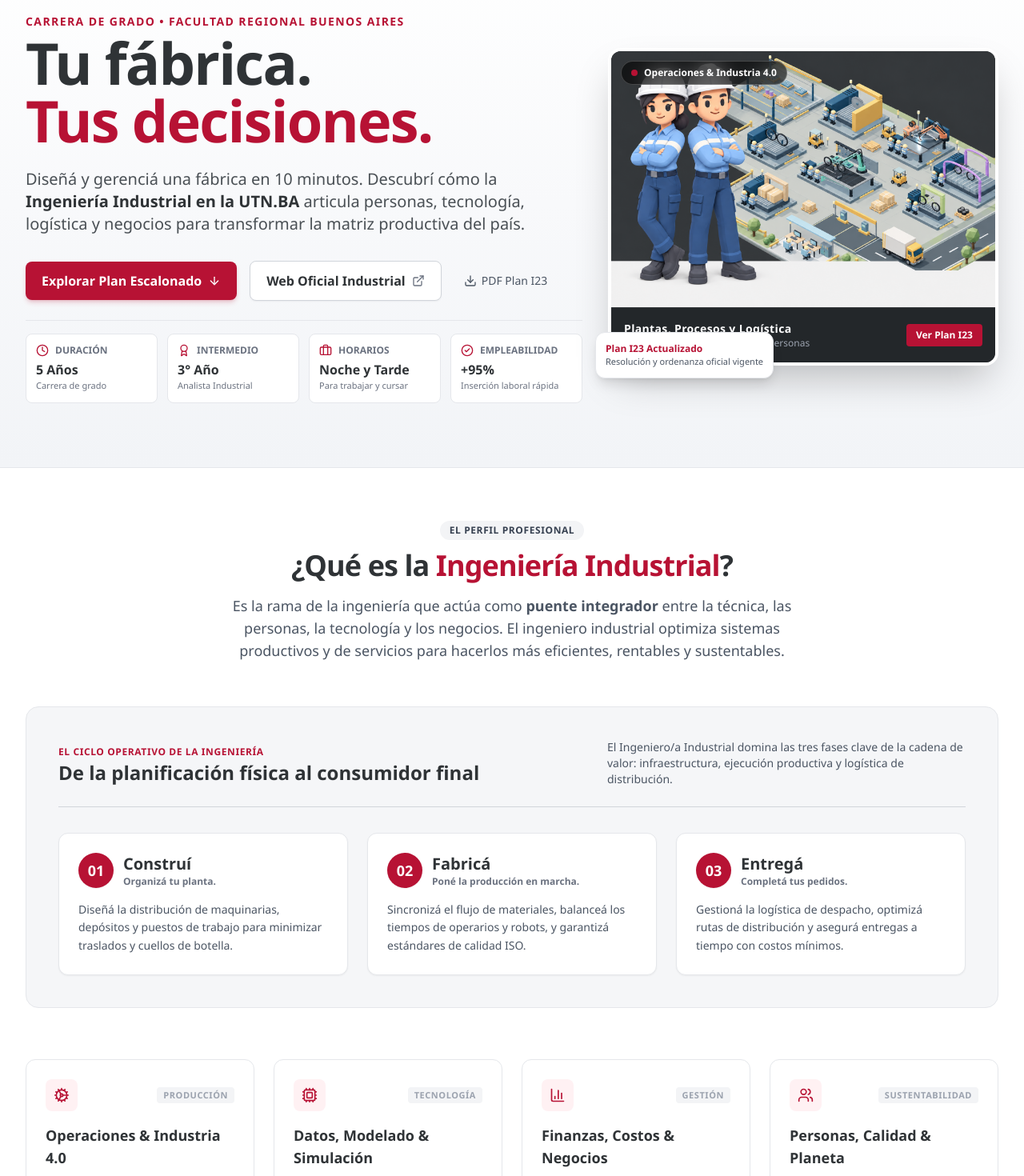
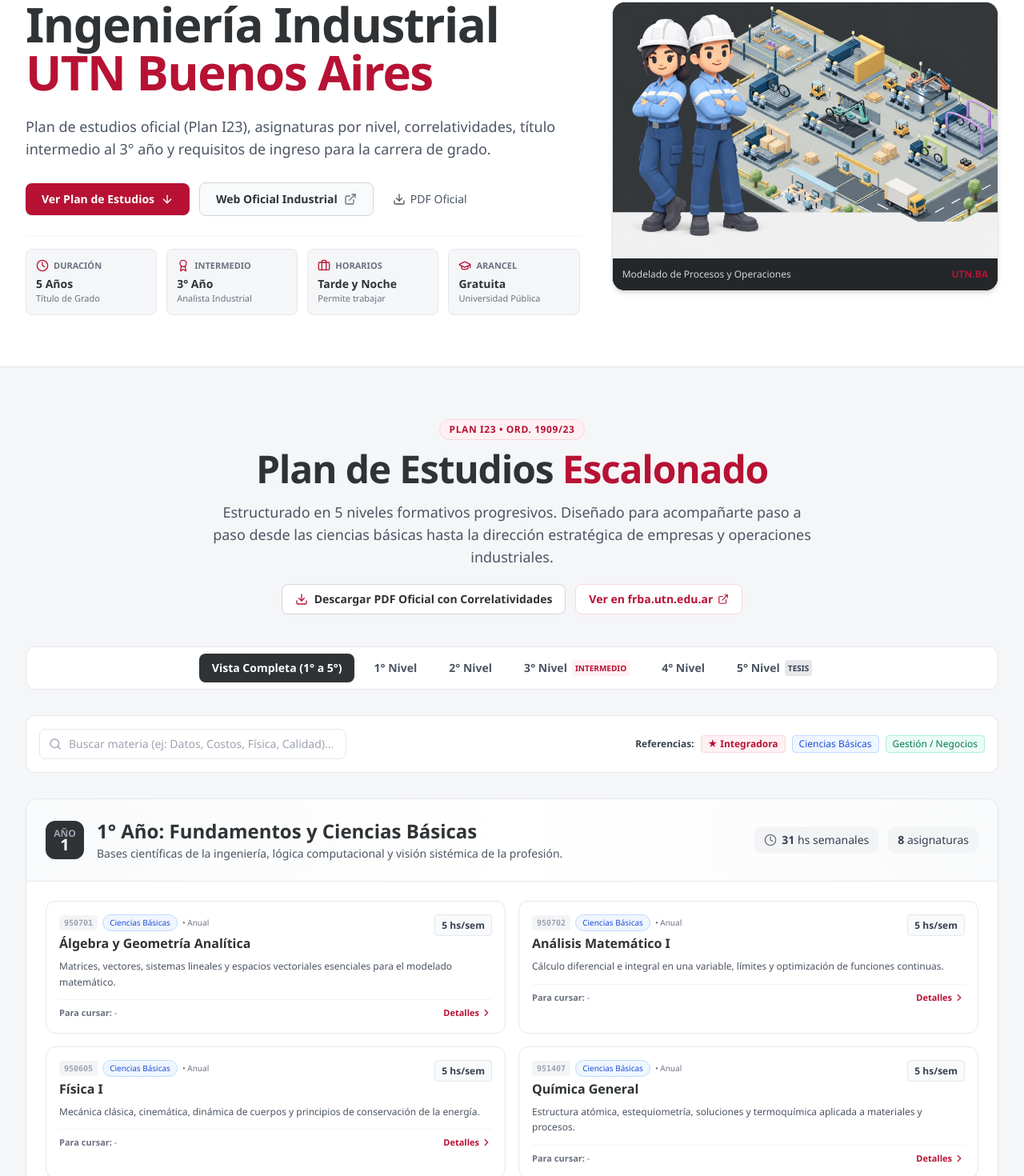
Before and after one commit to manutorres413-tech/ingenieria-industrial-utnba, a React (Vite) app: page / in a window 1280 px wide. Shown: the part 157-1627 px from the top of the page at 80% size. Built offline with nearby package versions, Linux system fonts and the light colour scheme.

Commit message:
refactor: simplify layout, remove top ribbons and make brochure concise and direct

```diff
--- a/src/App.jsx
+++ b/src/App.jsx
@@ -1,7 +1,6 @@
 import React from 'react';
 import Navbar from './components/Navbar';
 import Hero from './components/Hero';
-import StepsPillars from './components/StepsPillars';
 import SteppedStudyPlan from './components/SteppedStudyPlan';
 import CareerProfile from './components/CareerProfile';
 import WhyUTN from './components/WhyUTN';
@@ -16,7 +15,6 @@
 
       <main className="flex-grow">
         <Hero />
-        <StepsPillars />
         <SteppedStudyPlan />
         <CareerProfile />
         <WhyUTN />
--- a/src/components/Hero.jsx
+++ b/src/components/Hero.jsx
@@ -1,49 +1,37 @@
 import React from 'react';
-import { ArrowDown, ExternalLink, Download, Sparkles, CheckCircle2, Clock, Briefcase, Award } from 'lucide-react';
+import { ArrowDown, ExternalLink, Download, Clock, Briefcase, Award, GraduationCap } from 'lucide-react';
 
 export default function Hero() {
   return (
-    <section className="relative pt-6 pb-14 sm:pt-10 sm:pb-20 overflow-hidden bg-gradient-to-b from-white via-[#F8F9FB] to-[#F2F4F7]">
+    <section className="relative pt-8 pb-12 sm:pt-12 sm:pb-16 bg-white border-b border-gray-200">
       <div className="max-w-7xl mx-auto px-4 sm:px-6 lg:px-8">
 
-        {/* Expo Carreras Ribbon */}
-        <div className="flex flex-wrap items-center gap-2 mb-6">
-          <div className="inline-flex items-center space-x-2 px-3 py-1 rounded-full text-xs font-bold tracking-wide uppercase bg-[#FFF1F3] text-[#B71234] border border-[#FCD4DA]">
-            <Sparkles className="w-3.5 h-3.5" />
-            <span>Expo Carreras UTN Buenos Aires</span>
-          </div>
-          <span className="text-xs font-semibold text-gray-500 hidden sm:inline">•</span>
-          <span className="text-xs text-gray-600 font-medium">
-            Departamento de Ingeniería Industrial (Plan I23)
-          </span>
-        </div>
+        <div className="grid grid-cols-1 lg:grid-cols-12 gap-8 lg:gap-10 items-center">
 
-        <div className="grid grid-cols-1 lg:grid-cols-12 gap-10 lg:gap-8 items-center">
-
-          {/* Left Column: Headlines & Pitch */}
+          {/* Left Column: Title & Presentation */}
           <div className="lg:col-span-7 space-y-6 text-left">
 
             <div className="space-y-1">
-              <span className="text-xs sm:text-sm font-bold uppercase tracking-widest text-[#B71234]">
-                CARRERA DE GRADO • FACULTAD REGIONAL BUENOS AIRES
+              <span className="text-xs sm:text-sm font-bold uppercase tracking-wider text-[#B71234]">
+                Universidad Tecnológica Nacional • Facultad Regional Buenos Aires
               </span>
-              <h1 className="text-4xl sm:text-6xl xl:text-7xl font-extrabold tracking-tight leading-[1.08]">
-                <span className="block text-[#2F3336]">Tu fábrica.</span>
-                <span className="block text-[#B71234]">Tus decisiones.</span>
+              <h1 className="text-4xl sm:text-5xl xl:text-6xl font-black tracking-tight text-[#2F3336] leading-tight">
+                Ingeniería Industrial <br />
+                <span className="text-[#B71234]">UTN Buenos Aires</span>
               </h1>
             </div>
 
-            <p className="text-lg sm:text-xl font-normal text-[#4A5055] max-w-2xl leading-relaxed">
-              Diseñá y gerenciá una fábrica en 10 minutos. Descubrí cómo la <strong className="text-[#2F3336] font-semibold">Ingeniería Industrial en la UTN.BA</strong> articula personas, tecnología, logística y negocios para transformar la matriz productiva del país.
+            <p className="text-base sm:text-lg text-gray-600 max-w-2xl leading-relaxed">
+              Plan de estudios oficial (Plan I23), asignaturas por nivel, correlatividades, título intermedio al 3° año y requisitos de ingreso para la carrera de grado.
             </p>
 
             {/* Quick CTAs */}
-            <div className="flex flex-wrap items-center gap-3 sm:gap-4 pt-2">
+            <div className="flex flex-wrap items-center gap-3 pt-1">
               <a
                 href="#plan-estudios"
-                className="inline-flex items-center space-x-2 px-5 py-3 rounded-lg text-sm sm:text-base font-bold text-white bg-[#B71234] hover:bg-[#9E0E2B] shadow-md shadow-[#B71234]/20 transition-all transform hover:-translate-y-0.5"
+                className="inline-flex items-center space-x-2 px-5 py-2.5 rounded-lg text-sm font-bold text-white bg-[#B71234] hover:bg-[#9E0E2B] shadow-sm transition-all"
               >
-                <span>Explorar Plan Escalonado</span>
+                <span>Ver Plan de Estudios</span>
                 <ArrowDown className="w-4 h-4" />
               </a>
 
@@ -51,7 +39,7 @@
                 href="https://frba.utn.edu.ar/ingreso/ingenieria-industrial/"
                 target="_blank"
                 rel="noopener noreferrer"
-                className="inline-flex items-center space-x-2 px-5 py-3 rounded-lg text-sm sm:text-base font-semibold text-[#2F3336] bg-white hover:bg-gray-50 border border-gray-300 shadow-sm transition-all"
+                className="inline-flex items-center space-x-2 px-5 py-2.5 rounded-lg text-sm font-semibold text-[#2F3336] bg-gray-50 hover:bg-gray-100 border border-gray-300 transition-all"
               >
                 <span>Web Oficial Industrial</span>
                 <ExternalLink className="w-4 h-4 text-gray-500" />
@@ -60,91 +48,68 @@
               <a
                 href="./PLAN_I23_Ingenieria_Industrial_UTNBA.pdf"
                 download
-                className="inline-flex items-center space-x-1.5 px-3 py-3 rounded-lg text-xs sm:text-sm font-medium text-gray-600 hover:text-[#B71234] transition-colors"
+                className="inline-flex items-center space-x-1.5 px-3 py-2.5 rounded-lg text-xs sm:text-sm font-medium text-gray-600 hover:text-[#B71234] transition-colors"
                 title="Descargar PDF Oficial"
               >
                 <Download className="w-4 h-4" />
-                <span>PDF Plan I23</span>
+                <span>PDF Oficial</span>
               </a>
             </div>
 
-            {/* Quick Key Highlights Grid */}
-            <div className="pt-4 border-t border-gray-200 grid grid-cols-2 sm:grid-cols-4 gap-3 text-left">
-              <div className="bg-white p-3 rounded-lg border border-gray-200 shadow-2xs">
-                <div className="flex items-center space-x-2 text-[#B71234] mb-1">
+            {/* Simple Key Data Points */}
+            <div className="pt-4 border-t border-gray-100 grid grid-cols-2 sm:grid-cols-4 gap-3 text-left">
+              <div className="bg-[#F5F6F8] p-3 rounded-lg border border-gray-200">
+                <div className="flex items-center space-x-1.5 text-[#B71234] mb-1">
                   <Clock className="w-4 h-4" />
-                  <span className="text-xs font-bold uppercase text-gray-500">Duración</span>
+                  <span className="text-[11px] font-bold uppercase text-gray-500">Duración</span>
                 </div>
-                <div className="text-sm sm:text-base font-bold text-[#2F3336]">5 Años</div>
-                <div className="text-[11px] text-gray-500">Carrera de grado</div>
+                <div className="text-sm font-bold text-[#2F3336]">5 Años</div>
+                <div className="text-[11px] text-gray-500">Título de Grado</div>
               </div>
 
-              <div className="bg-white p-3 rounded-lg border border-gray-200 shadow-2xs">
-                <div className="flex items-center space-x-2 text-[#B71234] mb-1">
+              <div className="bg-[#F5F6F8] p-3 rounded-lg border border-gray-200">
+                <div className="flex items-center space-x-1.5 text-[#B71234] mb-1">
                   <Award className="w-4 h-4" />
-                  <span className="text-xs font-bold uppercase text-gray-500">Intermedio</span>
+                  <span className="text-[11px] font-bold uppercase text-gray-500">Intermedio</span>
                 </div>
-                <div className="text-sm sm:text-base font-bold text-[#2F3336]">3° Año</div>
+                <div className="text-sm font-bold text-[#2F3336]">3° Año</div>
                 <div className="text-[11px] text-gray-500">Analista Industrial</div>
               </div>
 
-              <div className="bg-white p-3 rounded-lg border border-gray-200 shadow-2xs">
-                <div className="flex items-center space-x-2 text-[#B71234] mb-1">
+              <div className="bg-[#F5F6F8] p-3 rounded-lg border border-gray-200">
+                <div className="flex items-center space-x-1.5 text-[#B71234] mb-1">
                   <Briefcase className="w-4 h-4" />
-                  <span className="text-xs font-bold uppercase text-gray-500">Horarios</span>
+                  <span className="text-[11px] font-bold uppercase text-gray-500">Horarios</span>
                 </div>
-                <div className="text-sm sm:text-base font-bold text-[#2F3336]">Noche y Tarde</div>
-                <div className="text-[11px] text-gray-500">Para trabajar y cursar</div>
+                <div className="text-sm font-bold text-[#2F3336]">Tarde y Noche</div>
+                <div className="text-[11px] text-gray-500">Permite trabajar</div>
               </div>
 
-              <div className="bg-white p-3 rounded-lg border border-gray-200 shadow-2xs">
-                <div className="flex items-center space-x-2 text-[#B71234] mb-1">
-                  <CheckCircle2 className="w-4 h-4" />
-                  <span className="text-xs font-bold uppercase text-gray-500">Empleabilidad</span>
+              <div className="bg-[#F5F6F8] p-3 rounded-lg border border-gray-200">
+                <div className="flex items-center space-x-1.5 text-[#B71234] mb-1">
+                  <GraduationCap className="w-4 h-4" />
+                  <span className="text-[11px] font-bold uppercase text-gray-500">Arancel</span>
                 </div>
-                <div className="text-sm sm:text-base font-bold text-[#2F3336]">+95%</div>
-                <div className="text-[11px] text-gray-500">Inserción laboral rápida</div>
+                <div className="text-sm font-bold text-[#2F3336]">Gratuita</div>
+                <div className="text-[11px] text-gray-500">Universidad Pública</div>
               </div>
             </div>
 
           </div>
 
-          {/* Right Column: Poster 3D Factory Illustration */}
-          <div className="lg:col-span-5 relative">
-            <div className="relative mx-auto rounded-2xl overflow-hidden shadow-2xl bg-[#23272A] border-4 border-white">
-
-              {/* Badge Over Image */}
-              <div className="absolute top-3 left-3 z-10 bg-black/60 backdrop-blur-md px-3 py-1.5 rounded-full border border-white/20 flex items-center space-x-2">
-                <div className="w-2 h-2 rounded-full bg-[#B71234]"></div>
-                <span className="text-white text-xs font-semibold">Operaciones & Industria 4.0</span>
-              </div>
-
+          {/* Right Column: Clean Illustration */}
+          <div className="lg:col-span-5">
+            <div className="rounded-2xl overflow-hidden shadow-md border border-gray-200 bg-[#23272A]">
               <img
                 src="./assets/planta-industrial-3d.png"
                 alt="Planta Industrial y Modelado de Procesos UTNBA"
-                className="w-full h-auto object-cover transform hover:scale-102 transition-transform duration-500"
+                className="w-full h-auto object-cover"
               />
-
-              <div className="p-4 bg-[#23272A] text-white flex items-center justify-between border-t border-white/10">
-                <div>
-                  <h3 className="text-sm font-bold tracking-wide">Plantas, Procesos y Logística</h3>
-                  <p className="text-xs text-gray-400">Optimizá recursos, tecnología y personas</p>
-                </div>
-                <a
-                  href="#plan-estudios"
-                  className="px-3 py-1.5 bg-[#B71234] hover:bg-[#9E0E2B] text-white text-xs font-bold rounded transition-colors"
-                >
-                  Ver Plan I23
-                </a>
+              <div className="p-3 bg-[#23272A] text-white flex items-center justify-between text-xs">
+                <span className="text-gray-300 font-medium">Modelado de Procesos y Operaciones</span>
+                <span className="text-[#B71234] font-bold">UTN.BA</span>
               </div>
             </div>
-
-            {/* Subtle floating badge */}
-            <div className="hidden sm:block absolute -bottom-4 -left-4 bg-white p-3 rounded-xl shadow-lg border border-gray-200">
-              <div className="text-xs font-bold text-[#B71234]">Plan I23 Actualizado</div>
-              <div className="text-[11px] text-gray-600">Resolución y ordenanza oficial vigente</div>
-            </div>
-
           </div>
 
         </div>
--- a/src/components/StepsPillars.jsx
+++ /dev/null
@@ -1,153 +0,0 @@
-import React from 'react';
-import { Factory, Cog, Truck, BarChart3, Users, Cpu, ShieldCheck } from 'lucide-react';
-
-export default function StepsPillars() {
-  const posterSteps = [
-    {
-      number: "01",
-      title: "Construí",
-      subtitle: "Organizá tu planta.",
-      description: "Diseñá la distribución de maquinarias, depósitos y puestos de trabajo para minimizar traslados y cuellos de botella.",
-      icon: Factory
-    },
-    {
-      number: "02",
-      title: "Fabricá",
-      subtitle: "Poné la producción en marcha.",
-      description: "Sincronizá el flujo de materiales, balanceá los tiempos de operarios y robots, y garantizá estándares de calidad ISO.",
-      icon: Cog
-    },
-    {
-      number: "03",
-      title: "Entregá",
-      subtitle: "Completá tus pedidos.",
-      description: "Gestioná la logística de despacho, optimizá rutas de distribución y asegurá entregas a tiempo con costos mínimos.",
-      icon: Truck
-    }
-  ];
-
-  const careerPillars = [
-    {
-      title: "Operaciones & Industria 4.0",
-      description: "Planificación de la producción, balanceo de líneas, robótica industrial y mantenimiento inteligente.",
-      icon: Cog,
-      tag: "Producción"
-    },
-    {
-      title: "Datos, Modelado & Simulación",
-      description: "Investigación operativa, ciencia de datos aplicada y simulación computacional de escenarios complejos.",
-      icon: Cpu,
-      tag: "Tecnología"
-    },
-    {
-      title: "Finanzas, Costos & Negocios",
-      description: "Evaluación de proyectos de inversión, control de gestión estratégica, presupuestos y comercio exterior.",
-      icon: BarChart3,
-      tag: "Gestión"
-    },
-    {
-      title: "Personas, Calidad & Planeta",
-      description: "Liderazgo de equipos multidisciplinarios, ergonomía, normas ambientales y sustentabilidad productiva.",
-      icon: Users,
-      tag: "Sustentabilidad"
-    }
-  ];
-
-  return (
-    <section id="carrera" className="py-16 bg-white border-y border-gray-200">
-      <div className="max-w-7xl mx-auto px-4 sm:px-6 lg:px-8">
-
-        {/* Section Title */}
-        <div className="text-center max-w-3xl mx-auto mb-14">
-          <div className="inline-flex items-center space-x-2 px-3 py-1 rounded-full text-xs font-bold uppercase tracking-wider bg-gray-100 text-gray-700 mb-3">
-            El perfil profesional
-          </div>
-          <h2 className="text-3xl sm:text-4xl font-extrabold text-[#2F3336] tracking-tight">
-            ¿Qué es la <span className="text-[#B71234]">Ingeniería Industrial</span>?
-          </h2>
-          <p className="mt-4 text-base sm:text-lg text-gray-600 leading-relaxed">
-            Es la rama de la ingeniería que actúa como <strong>puente integrador</strong> entre la técnica, las personas, la tecnología y los negocios. El ingeniero industrial optimiza sistemas productivos y de servicios para hacerlos más eficientes, rentables y sustentables.
-          </p>
-        </div>
-
-        {/* 3 Poster Steps Banner */}
-        <div className="bg-[#F5F6F8] rounded-2xl p-6 sm:p-10 border border-gray-200 mb-16 shadow-xs">
-          <div className="flex flex-col md:flex-row md:items-center justify-between pb-6 mb-8 border-b border-gray-300 gap-4">
-            <div>
-              <span className="text-xs font-bold uppercase tracking-wider text-[#B71234]">
-                El ciclo operativo de la ingeniería
-              </span>
-              <h3 className="text-2xl font-bold text-[#2F3336]">
-                De la planificación física al consumidor final
-              </h3>
-            </div>
-            <p className="text-xs sm:text-sm text-gray-600 max-w-md">
-              El Ingeniero/a Industrial domina las tres fases clave de la cadena de valor: infraestructura, ejecución productiva y logística de distribución.
-            </p>
-          </div>
-
-          <div className="grid grid-cols-1 md:grid-cols-3 gap-6">
-            {posterSteps.map((step, idx) => {
-              const Icon = step.icon;
-              return (
-                <div
-                  key={idx}
-                  className="bg-white rounded-xl p-6 border border-gray-200 shadow-sm hover:shadow-md transition-shadow relative overflow-hidden group"
-                >
-                  <div className="flex items-center space-x-3 mb-4">
-                    {/* Circle badge matching poster: #B71234 with white text */}
-                    <div className="w-11 h-11 rounded-full bg-[#B71234] text-white flex items-center justify-center font-black text-lg shadow-sm">
-                      {step.number}
-                    </div>
-                    <div>
-                      <h4 className="text-xl font-black text-[#2F3336] group-hover:text-[#B71234] transition-colors">
-                        {step.title}
-                      </h4>
-                      <div className="text-xs font-semibold text-gray-500">
-                        {step.subtitle}
-                      </div>
-                    </div>
-                  </div>
-                  <p className="text-sm text-gray-600 leading-relaxed">
-                    {step.description}
-                  </p>
-                </div>
-              );
-            })}
-          </div>
-        </div>
-
-        {/* 4 Pillars of Knowledge */}
-        <div className="grid grid-cols-1 sm:grid-cols-2 lg:grid-cols-4 gap-6">
-          {careerPillars.map((pillar, i) => {
-            const Icon = pillar.icon;
-            return (
-              <div
-                key={i}
-                className="p-6 rounded-xl border border-gray-200 bg-white hover:border-[#B71234]/40 hover:shadow-md transition-all flex flex-col justify-between"
-              >
-                <div>
-                  <div className="flex items-center justify-between mb-4">
-                    <div className="w-10 h-10 rounded-lg bg-[#FFF1F3] text-[#B71234] flex items-center justify-center">
-                      <Icon className="w-5 h-5" />
-                    </div>
-                    <span className="text-[11px] font-bold uppercase tracking-wider text-gray-400 bg-gray-100 px-2 py-0.5 rounded">
-                      {pillar.tag}
-                    </span>
-                  </div>
-                  <h4 className="text-lg font-bold text-[#2F3336] mb-2">
-                    {pillar.title}
-                  </h4>
-                  <p className="text-xs sm:text-sm text-gray-600 leading-relaxed">
-                    {pillar.description}
-                  </p>
-                </div>
-              </div>
-            );
-          })}
-        </div>
-
-      </div>
-    </section>
-  );
-}
```
Also changed, not shown: src/components/Navbar.jsx (+2 -12 lines).
